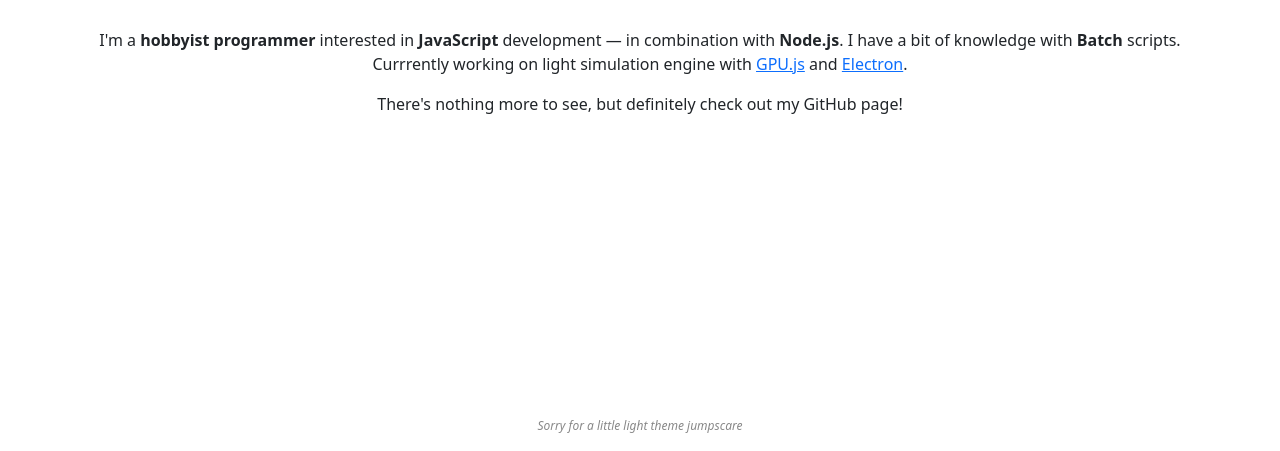
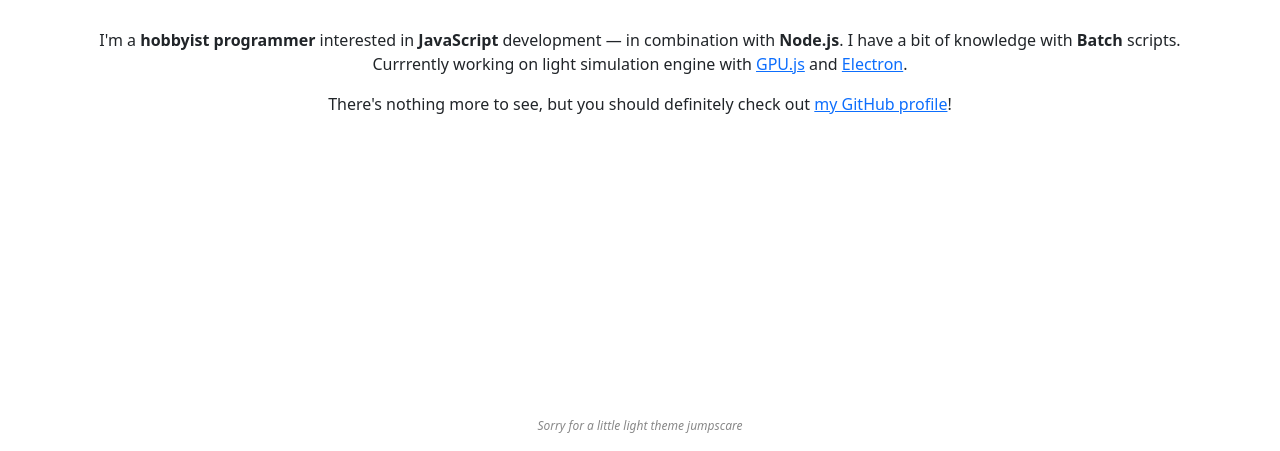
Before and after one commit to muffoi/muffoi.github.io, a plain HTML site: page index.html in a window 1280 px wide. Shown: the part 349-800 px from the top of the page. Drawn offline with nearby package versions, Linux system fonts and the light colour scheme.

Commit message:
Update index.html

```diff
--- a/index.html
+++ b/index.html
@@ -47,7 +47,7 @@
                     I'm a <b>hobbyist programmer</b> interested in <b>JavaScript</b> development — in combination with <b>Node.js</b>. I have a bit of knowledge with <b>Batch</b> scripts. Currrently working on light simulation engine with <a href="https://github.com/gpujs/gpu.js">GPU.js</a> and <a href="https://github.com/electron/electron">Electron</a>.
                 </p>
                 <p>
-                    There's nothing more to see, but definitely check out my GitHub page!
+                    There's nothing more to see, but you should definitely check out <a href="https://github.com/muffoi">my GitHub profile</a>!
                 </p>
                 <p class="disclaimer">
                     Sorry for a little light theme jumpscare
```
